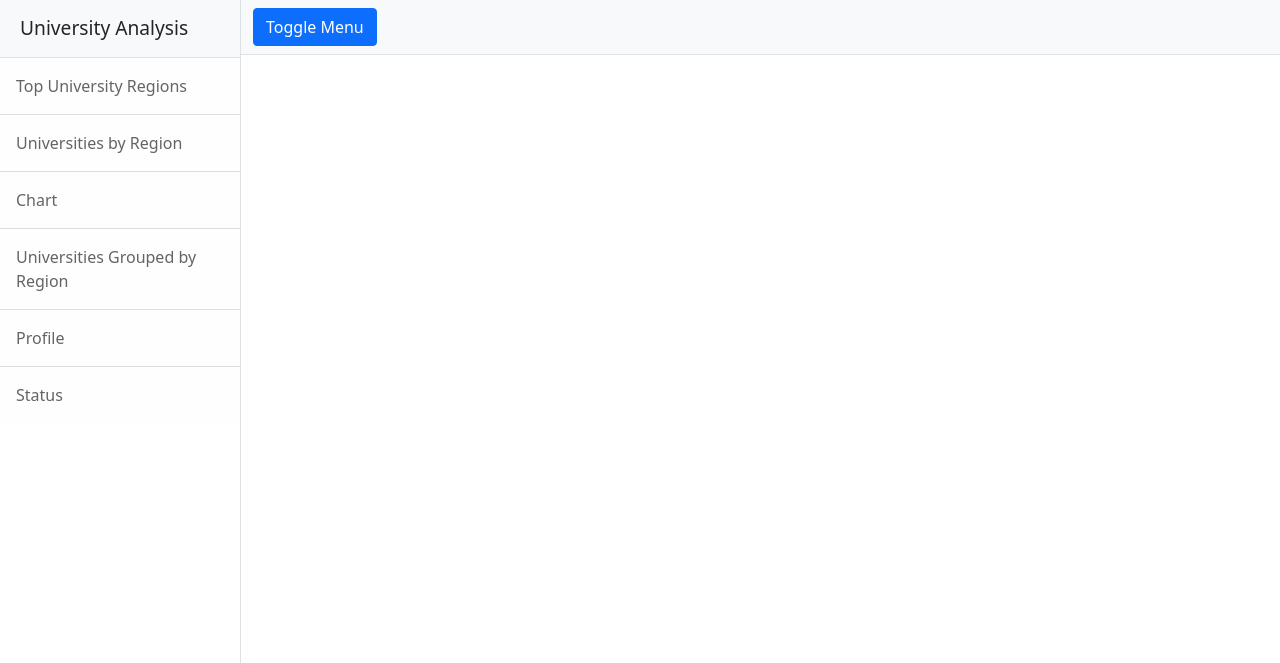
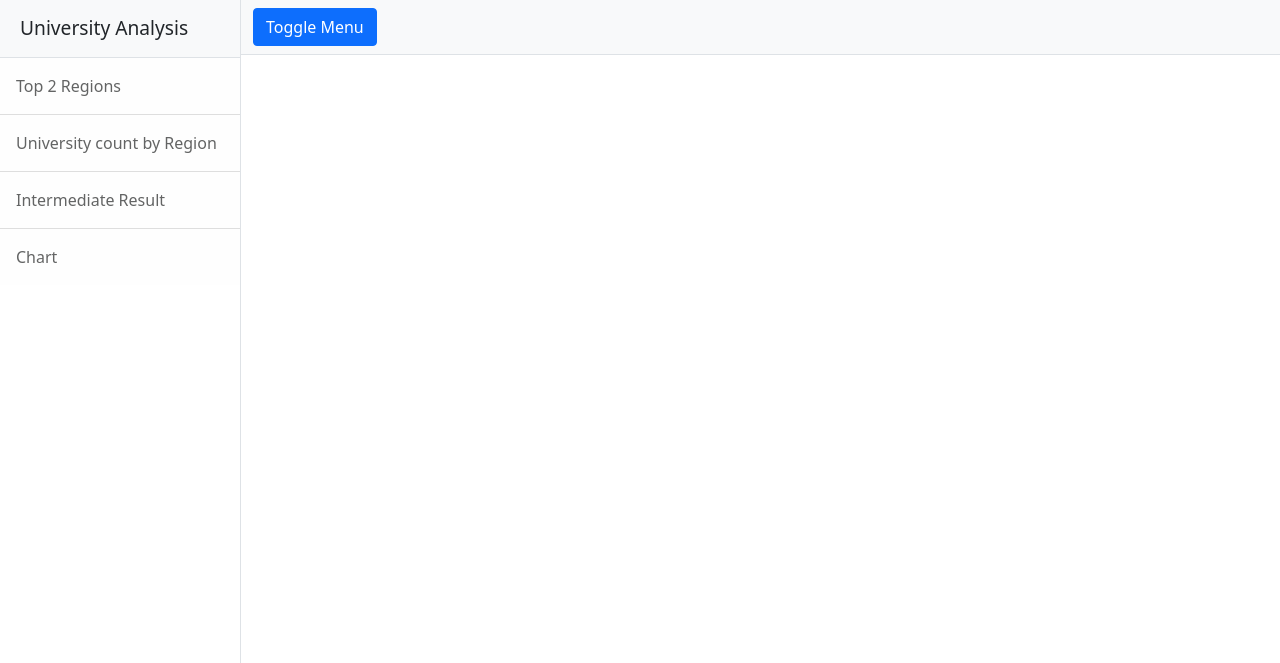
Before and after one commit to Shahrukh-Badar/university_geo_analysis, a Flask app: page / in a window 1280 px wide. Shown: the top 663 px of the page. Run offline with Flask 2, Linux system fonts and the light colour scheme; some libraries are stand-ins or nearby versions.

```diff
--- a/app.py
+++ b/app.py
@@ -12,13 +12,9 @@ def index():
 #
 @app.route('/main')
 def main():
-    # name = request.args.get("name", "World")
-    # return f'Hello, {escape(name)}!'
-    df = pd.read_csv('intermediate_res.csv', sep='|')
-    return render_template('render_dataframe.html', title='Universities count by region', tables=[
-        df.to_html(classes=["table", "table-striped"], index=False, justify='left').replace("<thead>",
-                                                                                            "<thead class='thead-dark'>")],
-                           titles=df.columns.values)
+    df = pd.read_csv('intermediate_res_2.csv', sep='|')
+    return render_template('render_accordion.html', title='Top 2 Choices',
+                           result=list(df.loc[:1].to_records(index=False)))
 
 
 @app.route('/universities_by_region')
@@ -35,13 +31,14 @@ def barchart():
     return render_template('render_image.html', title='Bar Chart')
 
 
-@app.route('/universities_group_by_region')
-def universities_group_by_region():
-    df = pd.read_csv('intermediate_res_2.csv', sep='|')
-    # df['name'] = df['name'].apply(lambda x: x.replace(',','<br>'))
-    return render_template('render_accordion.html', title='Universities count by region',
-                           result=list(df.loc[:1].to_records(index=False)))
+@app.route('/university_count_by_region')
+def university_count_by_region():
+    df = pd.read_csv('intermediate_res.csv', sep='|')
+    return render_template('render_dataframe.html', title='Universities count by region', tables=[
+        df.to_html(classes=["table", "table-striped"], index=False, justify='left').replace("<thead>",
+                                                                                            "<thead class='thead-dark'>")],
+                           titles=df.columns.values)
 
 
-if __name__ == "__main__":
-    app.run(debug=True)
+# if __name__ == "__main__":
+#     app.run(debug=True)
--- a/templates/base.html
+++ b/templates/base.html
@@ -17,12 +17,10 @@
     <div class="border-end bg-white" id="sidebar-wrapper">
         <div class="sidebar-heading border-bottom bg-light">University Analysis</div>
         <div class="list-group list-group-flush">
-            <a class="list-group-item list-group-item-action list-group-item-light p-3" href="{{ url_for('main') }}">Top University Regions</a>
-            <a class="list-group-item list-group-item-action list-group-item-light p-3" href="{{ url_for('universities_by_region') }}">Universities by Region</a>
+            <a class="list-group-item list-group-item-action list-group-item-light p-3" href="{{ url_for('main') }}">Top 2 Regions</a>
+            <a class="list-group-item list-group-item-action list-group-item-light p-3" href="{{ url_for('university_count_by_region') }}">University count by Region</a>
+            <a class="list-group-item list-group-item-action list-group-item-light p-3" href="{{ url_for('universities_by_region') }}">Intermediate Result</a>
             <a class="list-group-item list-group-item-action list-group-item-light p-3" href="{{ url_for('barchart') }}">Chart</a>
-            <a class="list-group-item list-group-item-action list-group-item-light p-3" href="{{ url_for('universities_group_by_region') }}">Universities Grouped by Region</a>
-            <a class="list-group-item list-group-item-action list-group-item-light p-3" href="#!">Profile</a>
-            <a class="list-group-item list-group-item-action list-group-item-light p-3" href="#!">Status</a>
         </div>
     </div>
     <!-- Page content wrapper-->
```
Also changed, not shown: requirements.txt (added, +17 -0 lines), 1 other file.
